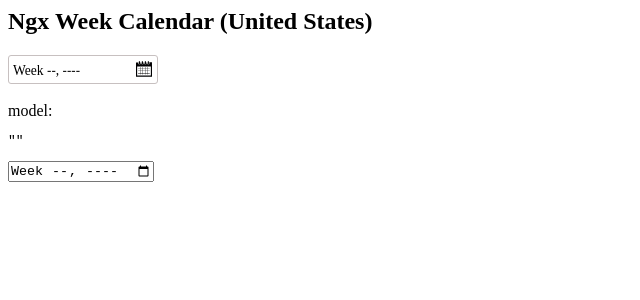
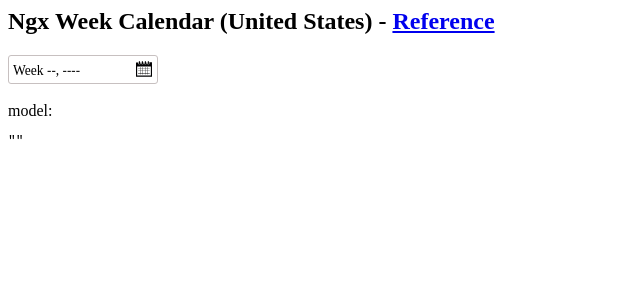
Before and after one commit to huymach91/ngx-usa-week-calendar, an Angular app: page / in a window 1280 px wide. Shown: the top 300 px of the page, without its empty margins (0-640 px from the left). Built offline with nearby package versions, Linux system fonts and the light colour scheme.

Commit message:
1 file modified

```diff
--- a/src/app/app.component.html
+++ b/src/app/app.component.html
@@ -1,4 +1,8 @@
-<h2>Ngx Week Calendar (United States)</h2>
+<h2>Ngx Week Calendar (United States) - <a
+  href="https://www.timeanddate.com/calendar/?year=2021&country=1&wno=1"
+  target="_blank"
+  >Reference</a
+></h2>
 <div class="width-150">
   <usa-week-calendar
     name="week-calendar"
@@ -11,5 +15,3 @@
   model:
   <pre>{{ control.value | json }}</pre>
 </div>
-
-<input type="week" />
```
